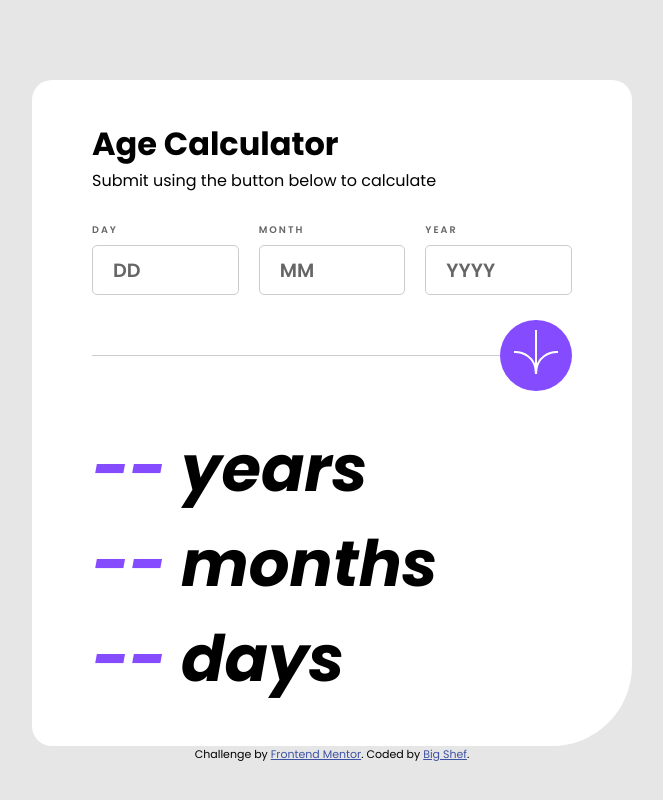
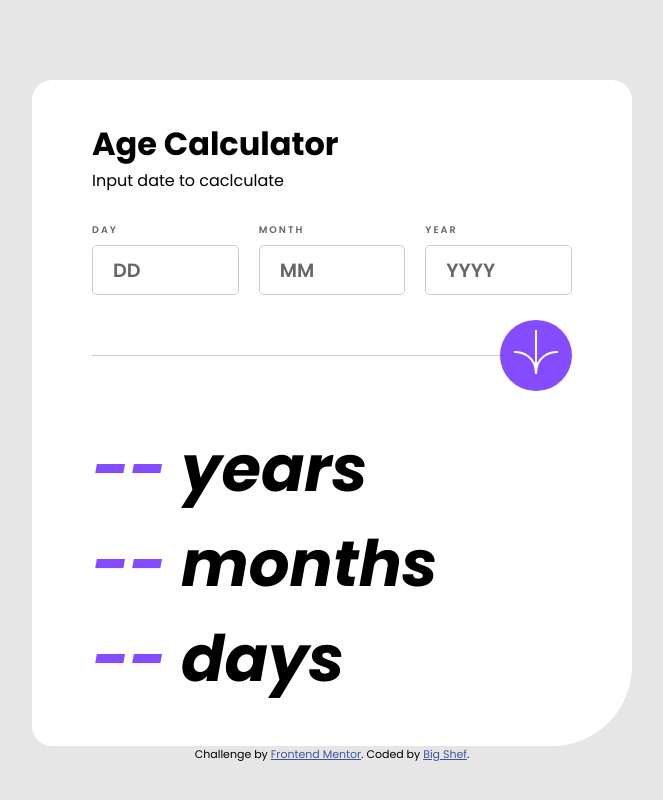
Before and after one commit to olushola17/age-calculator-app, a plain HTML site: page index.html in a window 1280 px wide. Shown: the whole page, without its empty margins (308-971 px from the left). Drawn offline with Linux system fonts and the light colour scheme.

Commit message:
html update

```diff
--- a/index.html
+++ b/index.html
@@ -22,7 +22,7 @@
 <body>
   <div id="calculator-bg">
     <h1>Age Calculator</h1>
-    <p id="calculator-description">Submit using the button below to calculate</p>
+    <p id="calculator-description">Input date to caclculate</p>
     <form id="calculator-form">
       <div class="calculator-input">
         <label for="day">Day</label>
```
